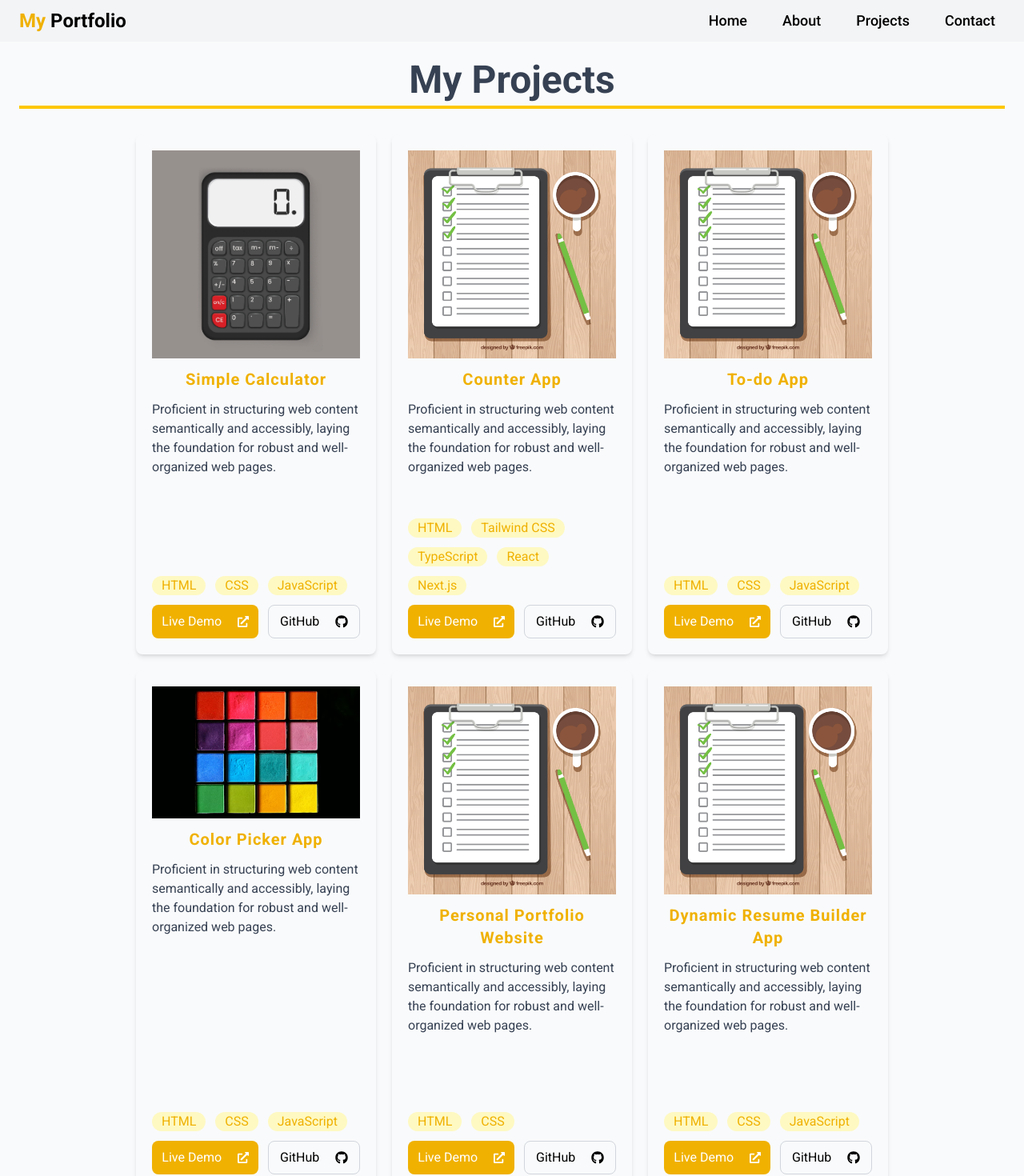
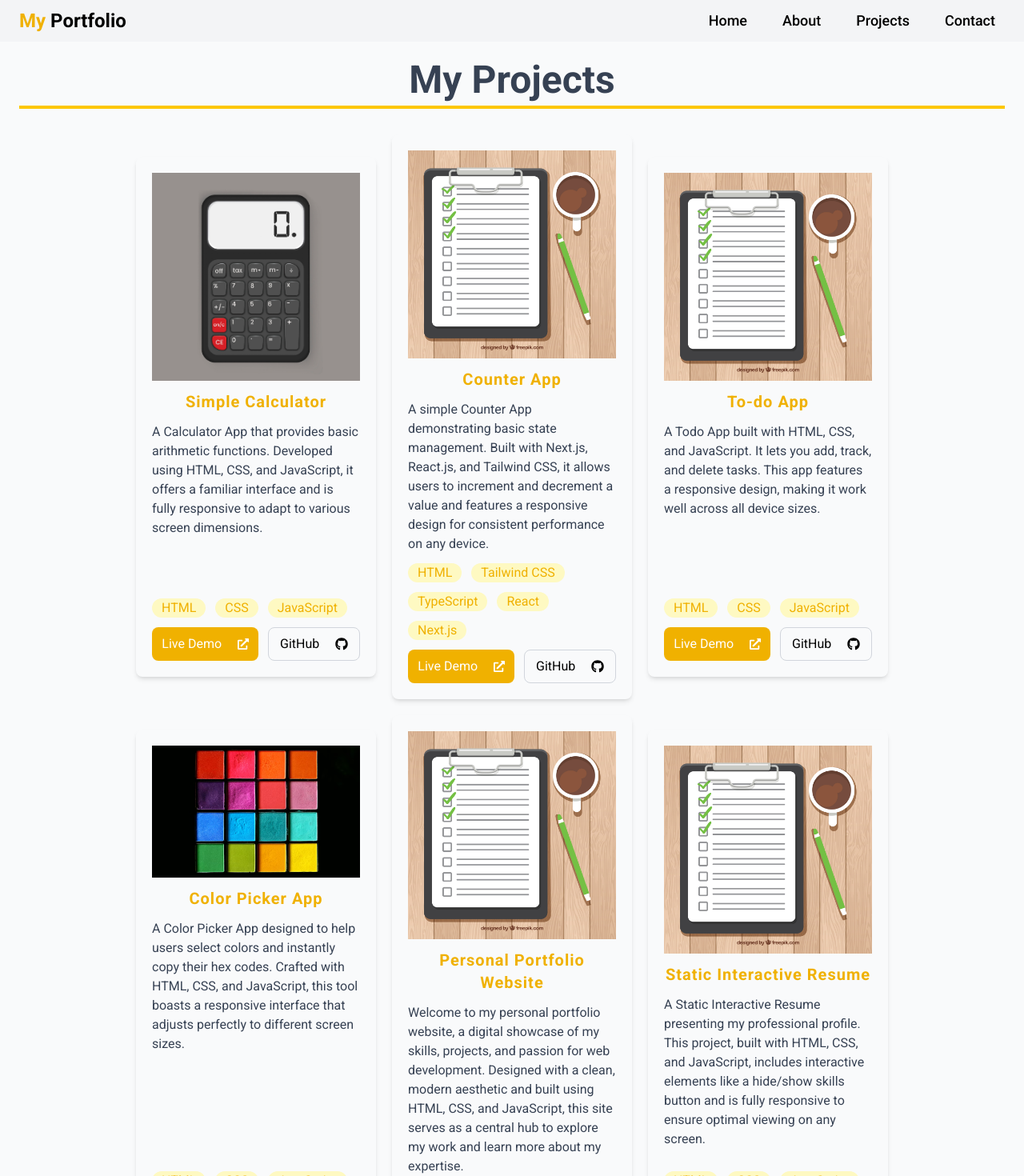
Before and after one commit to mehakkhan123/my-portfolio, a Next.js app: page /projects in a window 1280 px wide. Shown: the top 1470 px of the page at 80% size. Built offline with nearby package versions, Linux system fonts and the light colour scheme.

Commit message:
Update projects.ts

```diff
--- a/src/components/projects.ts
+++ b/src/components/projects.ts
@@ -11,7 +11,7 @@ export const projects:Projects[] =[
     {
         id:1,
         name:"Simple Calculator",
-        detail:"Proficient in structuring web content semantically and accessibly, laying the foundation for robust and well-organized web pages.",
+        detail:"A Calculator App that provides basic arithmetic functions. Developed using HTML, CSS, and JavaScript, it offers a familiar interface and is fully responsive to adapt to various screen dimensions.",
         skillsUsed:["HTML","CSS","JavaScript"],
         image:"/images/calculator.jpg",
         githubLink:"https://github.com/mehakkhan123/simple-calculator.git",
@@ -20,7 +20,7 @@ export const projects:Projects[] =[
     {
         id:2,
         name:"Counter App",
-        detail:"Proficient in structuring web content semantically and accessibly, laying the foundation for robust and well-organized web pages.",
+        detail:"A simple Counter App demonstrating basic state management. Built with Next.js, React.js, and Tailwind CSS, it allows users to increment and decrement a value and features a responsive design for consistent performance on any device.",
         skillsUsed:["HTML","Tailwind CSS","TypeScript","React", "Next.js"],
         image:"/images/todo.jpg",
         githubLink:"https://github.com/mehakkhan123/counter_app_nextjs.git",
@@ -29,7 +29,7 @@ export const projects:Projects[] =[
     {
         id:3,
         name:"To-do App",
-        detail:"Proficient in structuring web content semantically and accessibly, laying the foundation for robust and well-organized web pages.",
+        detail:"A Todo App built with HTML, CSS, and JavaScript. It lets you add, track, and delete tasks. This app features a responsive design, making it work well across all device sizes.",
         skillsUsed:["HTML","CSS","JavaScript"],
         image:"/images/todo.jpg",
         githubLink:"https://github.com/mehakkhan123/todo-app.git",
@@ -38,7 +38,7 @@ export const projects:Projects[] =[
     {
         id:4,
         name:"Color Picker App",
-        detail:"Proficient in structuring web content semantically and accessibly, laying the foundation for robust and well-organized web pages.",
+        detail:"A Color Picker App designed to help users select colors and instantly copy their hex codes. Crafted with HTML, CSS, and JavaScript, this tool boasts a responsive interface that adjusts perfectly to different screen sizes.",
         skillsUsed:["HTML","CSS","JavaScript"],
         image:"/images/colorpicker.avif",
         githubLink:"https://github.com/mehakkhan123/colorpicker-app.git",
@@ -47,7 +47,7 @@ export const projects:Projects[] =[
     {
         id:5,
         name:"Personal Portfolio Website",
-        detail:"Proficient in structuring web content semantically and accessibly, laying the foundation for robust and well-organized web pages.",
+        detail:"Welcome to my personal portfolio website, a digital showcase of my skills, projects, and passion for web development. Designed with a clean, modern aesthetic and built using HTML, CSS, and JavaScript, this site serves as a central hub to explore my work and learn more about my expertise.",
         skillsUsed:["HTML","CSS"],
         image:"/images/todo.jpg",
         githubLink:"https://github.com/mehakkhan123/personalPortfolioWebsite.git",
@@ -55,8 +55,8 @@ export const projects:Projects[] =[
     },
     {
         id:6,
-        name:"Dynamic Resume Builder App",
-        detail:"Proficient in structuring web content semantically and accessibly, laying the foundation for robust and well-organized web pages.",
+        name:"Static Interactive Resume",
+        detail:"A Static Interactive Resume presenting my professional profile. This project, built with HTML, CSS, and JavaScript, includes interactive elements like a hide/show skills button and is fully responsive to ensure optimal viewing on any screen.",
         skillsUsed:["HTML","CSS","JavaScript"],
         image:"/images/todo.jpg",
         githubLink:"https://github.com/mehakkhan123/hackathon_ResumeBuilder.git",
@@ -65,7 +65,7 @@ export const projects:Projects[] =[
     {
         id:7,
         name:"Personal Portfolio Website",
-        detail:"Proficient in structuring web content semantically and accessibly, laying the foundation for robust and well-organized web pages.",
+        detail:"A personal portfolio website meticulously crafted with Next.js, React.js, and Tailwind CSS. It highlights my frontend expertise and offers a fast, visually appealing, and highly responsive experience tailored for all devices.",
         skillsUsed:["HTML","Tailwind CSS", "TypeScript", "React","Next.js","Shadcn"],
         image:"/images/todo.jpg",
         githubLink:"https://github.com/mehakkhan123/my-portfolio.git",
@@ -74,7 +74,7 @@ export const projects:Projects[] =[
     {
         id:8,
         name:"Simple Multi Page Website",
-        detail:"Proficient in structuring web content semantically and accessibly, laying the foundation for robust and well-organized web pages.",
+        detail:"A simple multi-page website serving as an educational platform example. Built with Next.js, React.js, and Tailwind CSS, it features clear navigation, a compelling hero section, and a responsive design that ensures a great user experience on any device.",
         skillsUsed:["HTML","Tailwind CSS","React", "Next.js", "Shadcn"],
         image:"/images/todo.jpg",
         githubLink:"https://github.com/mehakkhan123/milestone2-assignment-tailwind.git",
```
